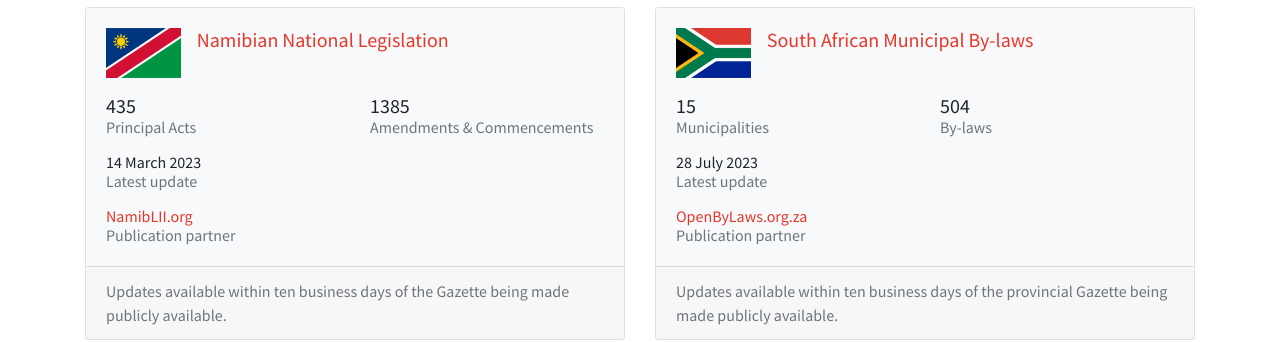
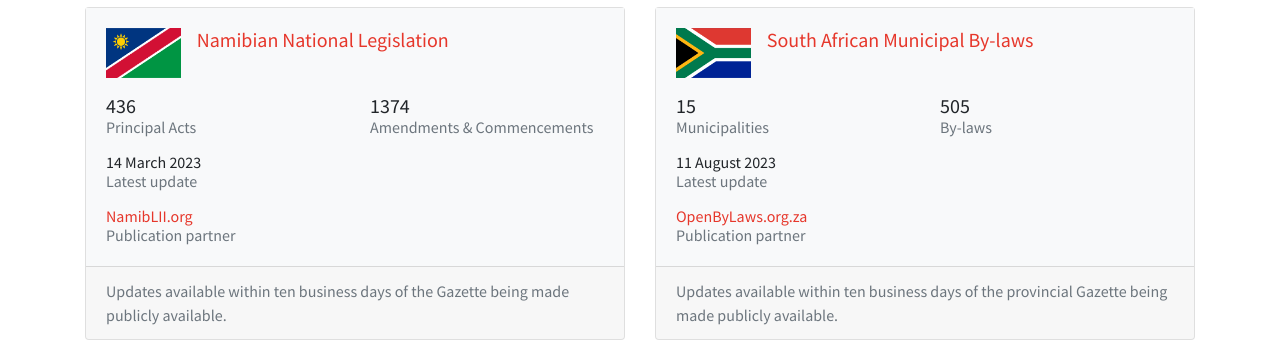
Before and after one commit to laws-africa/laws-africa.github.io, a Jekyll site: the page built from commons.markdown, in a window 1280 px wide and 900 px high, scrolled down 536 px. Shown: the part 167-509 px from the top of the window. Built offline with Jekyll 4.4.1, drawn with Linux system fonts in a browser that asks for light colours; nearby versions of some CDN libraries.

Commit message:
Updated commons stats

```diff
--- a/_data/commons.json
+++ b/_data/commons.json
@@ -6,8 +6,8 @@
   },
   "na": {
     "as_at_date": "2023-03-14",
-    "n_principal": 435,
-    "n_stubs": 1385
+    "n_principal": 436,
+    "n_stubs": 1374
   },
   "pending": [
     {
@@ -33,8 +33,8 @@
     "n_stubs": 437
   },
   "za_bylaws": {
-    "as_at_date": "2023-07-28",
-    "n_bylaws": 504,
+    "as_at_date": "2023-08-11",
+    "n_bylaws": 505,
     "n_municipalities": 15
   },
   "zw": {
```
